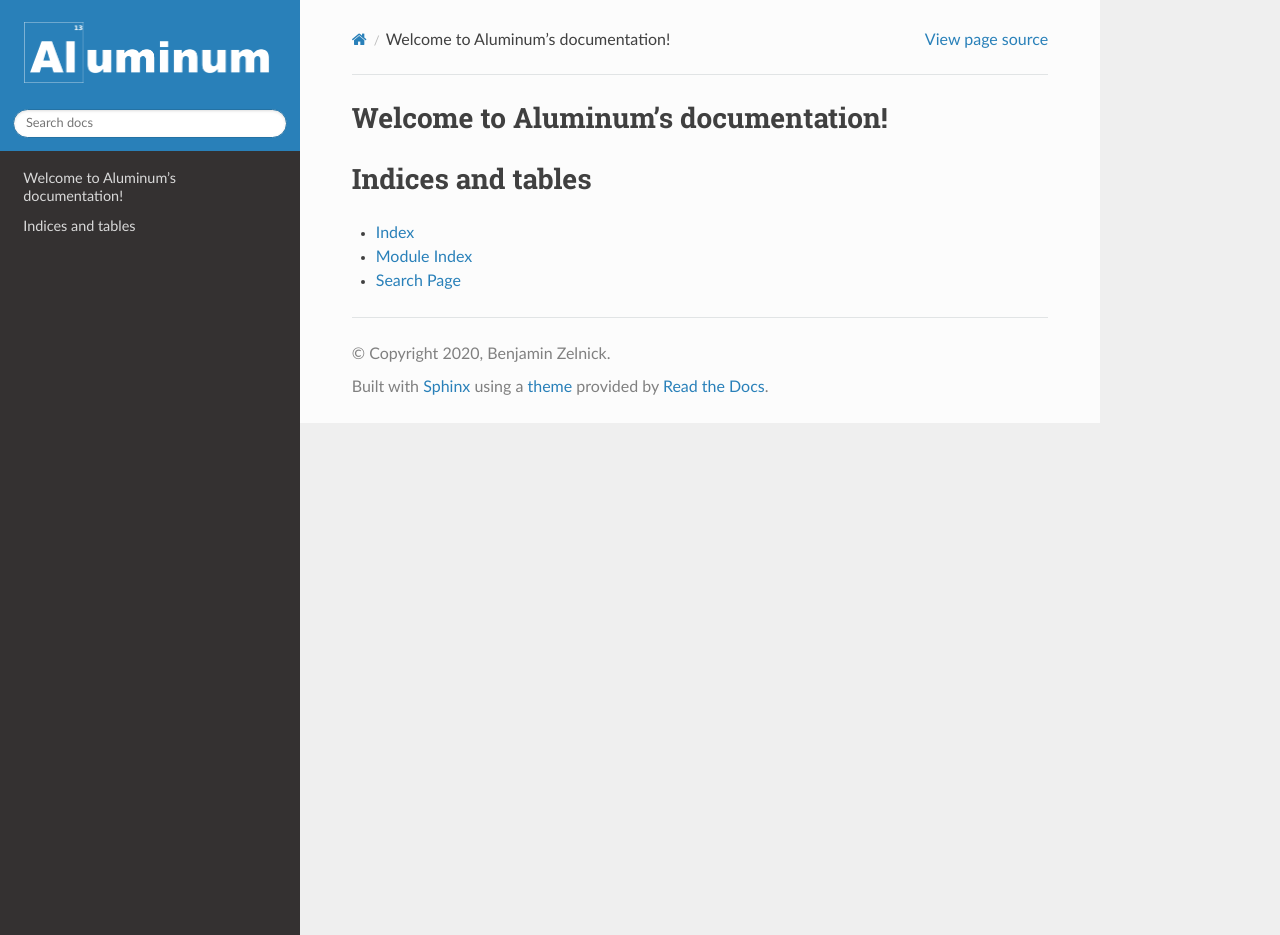
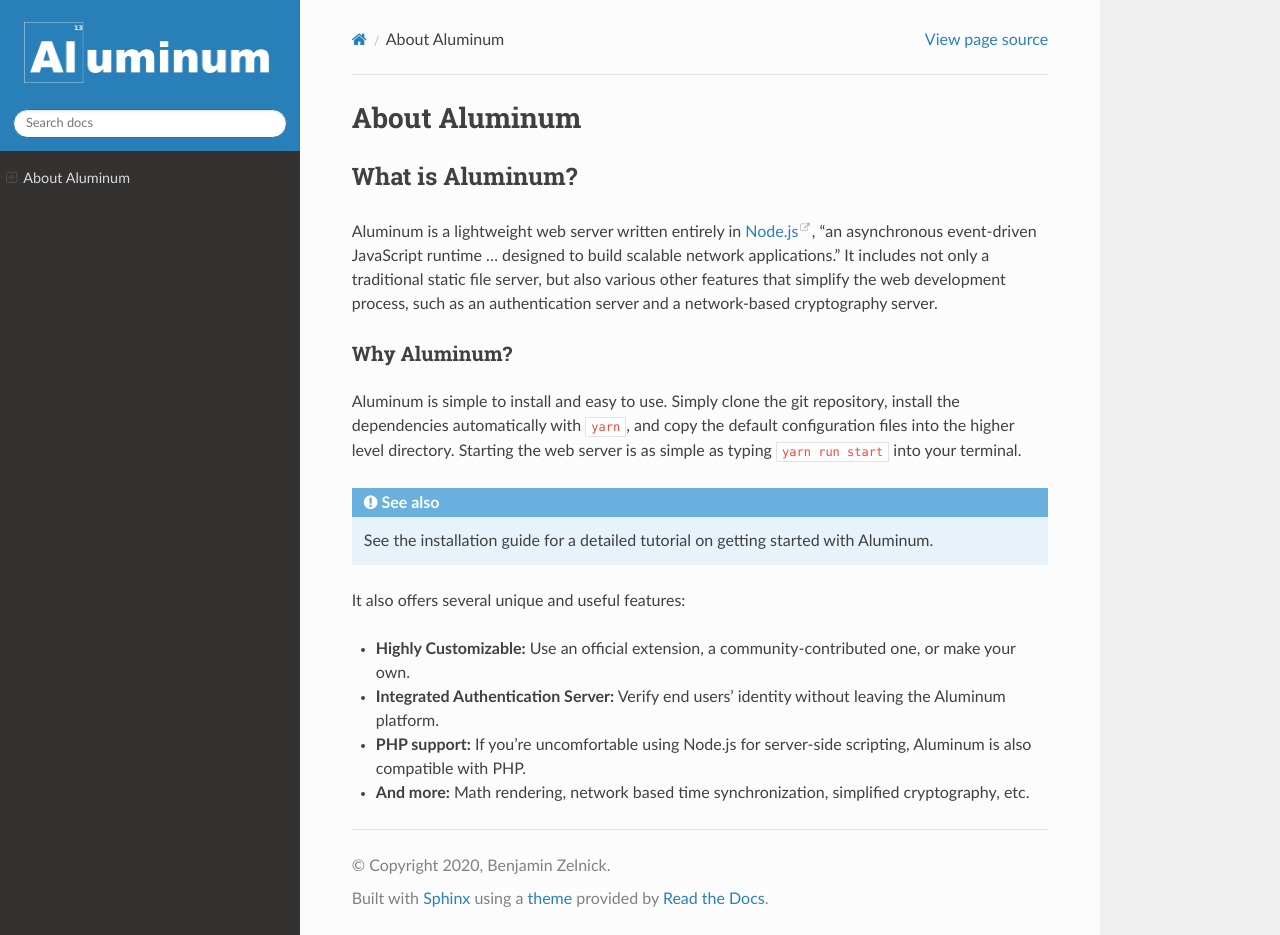
Before and after one commit to aluminumjs/aluminum, a Sphinx documentation site: the page built from docs/index.rst, in a window 1280 px wide and 935 px high. Built offline with Sphinx 7.4.7 and the Read the Docs theme 2.0.0, drawn with Linux system fonts in a browser that asks for light colours.

Commit message:
[DOCS] Added initial documentation
This commit adds preliminary documentation for the Aluminum project. /docs/index.rst summarizes the purpose of the Aluminum project and some of its key features. It will be served at the documentation homepage:
aluminumjs.rtfd.io

```diff
--- a/docs/index.rst
+++ b/docs/index.rst
@@ -3,18 +3,31 @@
    You can adapt this file completely to your liking, but it should at least
    contain the root `toctree` directive.
 
-Welcome to Aluminum's documentation!
-====================================
+**************
+About Aluminum
+**************
+
+What is Aluminum?
+=================
+
+Aluminum is a lightweight web server written entirely in `Node.js <https://www.nodejs.org>`_, "an asynchronous event-driven JavaScript runtime ... designed to build scalable network applications." It includes not only a traditional static file server, but also various other features that simplify the web development process, such as an authentication server and a network-based cryptography server.
+
+Why Aluminum?
+-------------
+
+Aluminum is simple to install and easy to use. Simply clone the git repository, install the dependencies automatically with ``yarn``, and copy the default configuration files into the higher level directory. Starting the web server is as simple as typing ``yarn run start`` into your terminal.
+
+.. seealso:: See the installation guide for a detailed tutorial on getting started with Aluminum.
+
+It also offers several unique and useful features:
+
+* **Highly Customizable:** Use an official extension, a community-contributed one, or make your own.
+* **Integrated Authentication Server:** Verify end users' identity without leaving the Aluminum platform.
+* **PHP support:** If you're uncomfortable using Node.js for server-side scripting, Aluminum is also compatible with PHP.
+* **And more:** Math rendering, network based time synchronization, simplified cryptography, etc.
+
 
 .. toctree::
    :maxdepth: 2
    :caption: Contents:
-
-
-
-Indices and tables
-==================
-
-* :ref:`genindex`
-* :ref:`modindex`
-* :ref:`search`
+   :numbered:
```
